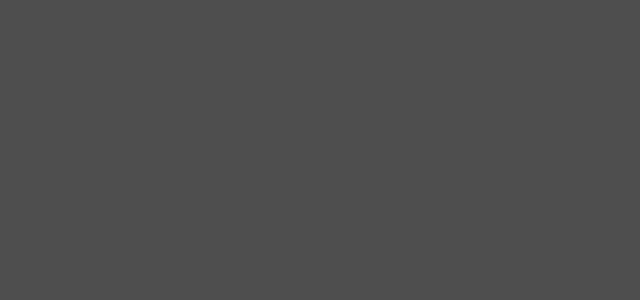
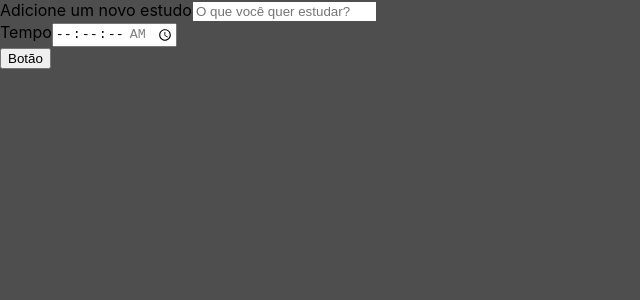
Before and after one commit to Vinnizius1/alura_studies, a React (Create React App) app: page / in a window 1280 px wide. Shown: the top 300 px of the page, without its empty margins (0-640 px from the left). Built offline with nearby package versions, Linux system fonts and the light colour scheme.

Commit message:
criação do Botao e Formulario

```diff
--- a/src/App.tsx
+++ b/src/App.tsx
@@ -1,9 +1,10 @@
-import React from 'react';
+import React from "react";
+import Formulario from "./components/Formulario";
 
 function App() {
   return (
     <div className="App">
-
+      <Formulario />
     </div>
   );
 }
--- /dev/null
+++ b/src/components/Botao/index.tsx
@@ -0,0 +1,9 @@
+import React from "react";
+
+class Botao extends React.Component {
+  render() {
+    return <button>Botão</button>;
+  }
+}
+
+export default Botao;
--- /dev/null
+++ b/src/components/Formulario/index.tsx
@@ -0,0 +1,36 @@
+import React from "react";
+import Botao from "../Botao";
+
+class Formulario extends React.Component {
+  render() {
+    return (
+      <form>
+        <div>
+          <label htmlFor="tarefa">Adicione um novo estudo</label>
+          <input
+            type="text"
+            name="tarefa"
+            id="tarefa"
+            placeholder="O que você quer estudar?"
+            required
+          />
+        </div>
+        <div>
+          <label htmlFor="tempo">Tempo</label>
+          <input
+            type="time"
+            step="1"
+            name="tempo"
+            id="tempo"
+            min="00:00:00"
+            max="01:00:00"
+            required
+          />
+        </div>
+        <Botao />
+      </form>
+    );
+  }
+}
+
+export default Formulario;
```
